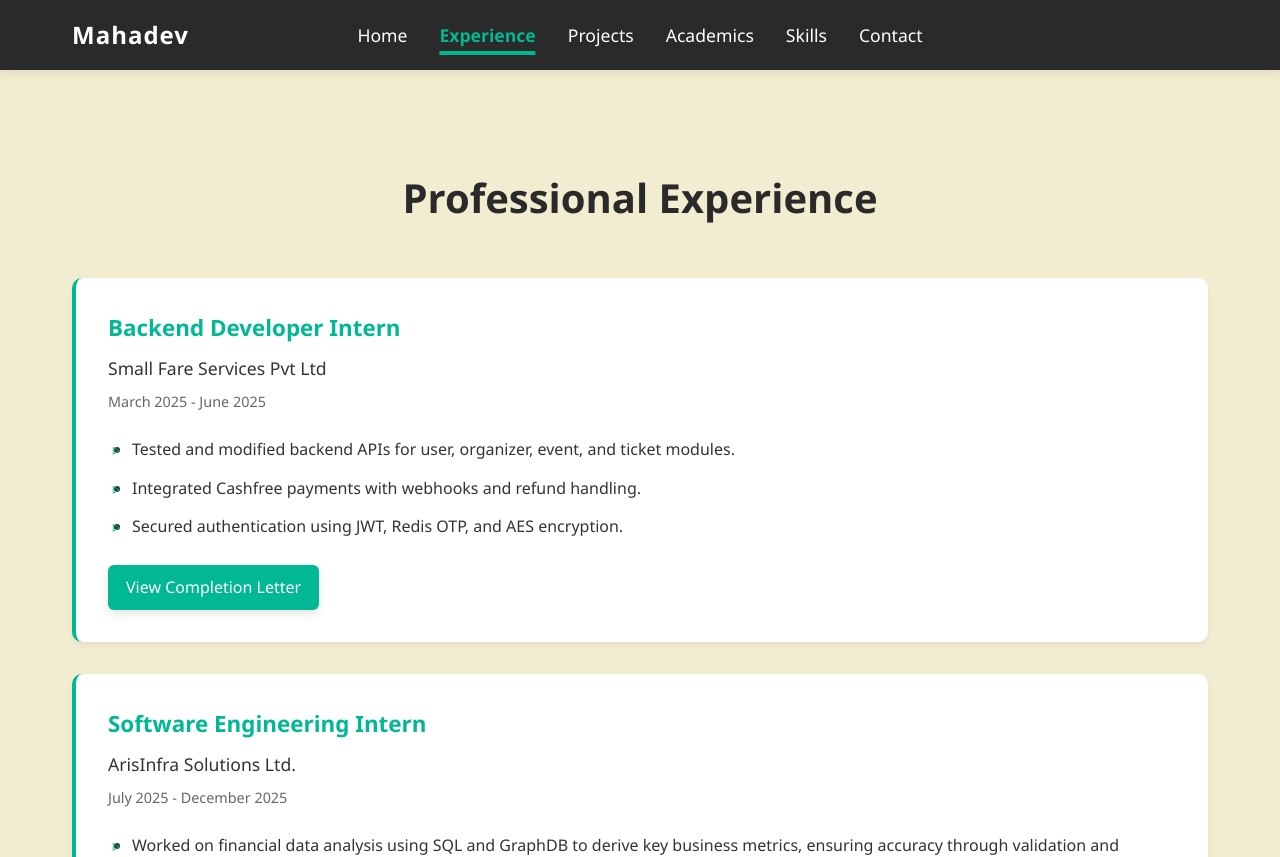
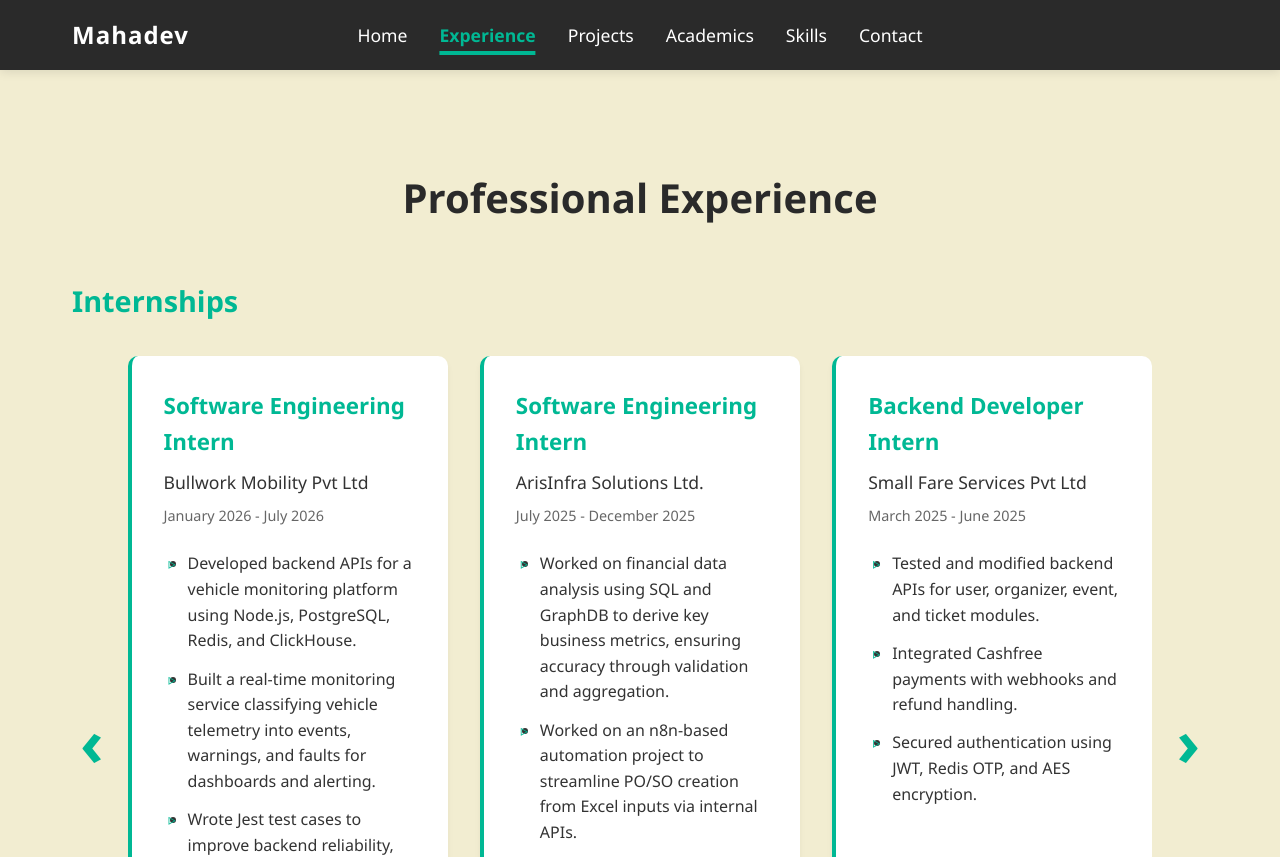
Before and after one commit to mahadev1411/portfolio, a React (Create React App) app: page /experience in a window 1280 px wide. Shown: the top 857 px of the page. Built offline with nearby package versions, Linux system fonts and the light colour scheme.

Commit message:
added experience and updated ui

```diff
--- a/src/App.js
+++ b/src/App.js
@@ -92,7 +92,7 @@ function App() {
       </Routes>
 
       <footer className="footer">
-        <p>© 2025 Mahadev. All rights reserved.</p>
+        <p>© 2026 Mahadev. All rights reserved.</p>
       </footer>
     </Router>
   );
--- a/src/components/Academics.js
+++ b/src/components/Academics.js
@@ -3,7 +3,7 @@ import './Academics.css';
 
 const Academics = () => {
   const education = [
-    { degree: 'B.E Computer Science', institution: 'BMS College of Engineering', year: '2022-2026', grade: '8.94/10' },
+    { degree: 'B.E Computer Science', institution: 'BMS College of Engineering', year: '2022-2026', grade: '9.03/10' },
     { degree: 'Senior Secondary Education', institution: 'Base PU College', year: '2020-2022', grade: '93/100' },
     { degree: 'High School', institution: 'Sri Vani Education Centre', year: '2020', grade: '91.2/100' }
   ];
--- a/src/components/Experience.css
+++ b/src/components/Experience.css
@@ -5,20 +5,66 @@
   animation: fadeIn 0.6s ease-out;
 }
 
-  .experience-container {
-    display: flex;
-    flex-direction: column;
-    gap: 2rem;
-    margin-top: 2rem;
+.experience-subheading {
+  color: var(--secondary-color);
+  font-size: 1.8rem;
+  margin-bottom: 1.5rem;
 }
 
+/* =========================
+   CAROUSEL LAYOUT
+   ========================= */
+
+.carousel-wrapper {
+  display: flex;
+  align-items: center;
+  justify-content: center;
+  gap: 1rem;
+  width: 100%;
+}
+
+.carousel-viewport {
+  width: min(1100px, 100%);
+  overflow: hidden;
+}
+
+.carousel-track {
+  display: flex;
+  align-items: stretch;
+  gap: 2rem;
+  overflow-x: auto;
+  scroll-behavior: smooth;
+  scroll-snap-type: x mandatory;
+  -webkit-overflow-scrolling: touch;
+  padding: 0.5rem 0;
+}
+
+.carousel-track::-webkit-scrollbar {
+  display: none;
+}
+.carousel-track {
+  scrollbar-width: none;
+}
+
+/* =========================
+   EXPERIENCE CARD
+   ========================= */
+
+/* 2 cards visible at once on desktop */
 .experience-card {
+  flex: 0 0 calc((100% - 2rem * 2) / 3);
+  min-width: 280px;
+  scroll-snap-align: start;
+
   background: var(--card-bg);
   padding: 2rem;
   border-radius: 10px;
   box-shadow: 0 4px 6px rgba(0, 0, 0, 0.05);
   transition: all 0.3s ease;
   border-left: 4px solid var(--secondary-color);
+
+  display: flex;
+  flex-direction: column;
 }
 
 .experience-card:hover {
@@ -51,6 +97,7 @@
 
 .experience-list {
   padding-left: 1.5rem;
+  flex-grow: 1;
 }
 
 .experience-list li {
@@ -66,16 +113,6 @@
   color: var(--secondary-color);
 }
 
-  @media (max-width: 768px) {
-    .experience {
-      padding: 4rem 1rem;
-    }
-
-    .experience-card {
-      padding: 1.5rem;
-    }
-  }
-
 .download-button {
   display: inline-block;
   margin-top: 12px;
@@ -87,6 +124,7 @@
   font-weight: 500;
   box-shadow: 0 4px 10px rgba(0,0,0,0.1);
   transition: background-color 0.3s ease;
+  align-self: flex-start;
 }
 
 .download-button:hover {
@@ -94,3 +132,57 @@
   transform: translateY(-2px);
   box-shadow: 0 3px 8px rgba(24, 216, 14, 0.2);
 }
+
+/* =========================
+   ARROWS (same style as Projects)
+   ========================= */
+
+.carousel-arrow {
+  background: none;
+  border: none;
+  color: var(--secondary-color);
+
+  font-size: 4rem;
+  font-weight: 800;
+  line-height: 1;
+
+  cursor: pointer;
+  padding: 0 0.5rem;
+  user-select: none;
+
+  transition: color 0.2s ease, transform 0.2s ease;
+}
+
+.carousel-arrow:hover {
+  color: var(--primary-color);
+  transform: scale(1.15);
+}
+
+/* =========================
+   RESPONSIVE
+   ========================= */
+
+@media (max-width: 1100px) {
+  .experience-card {
+    flex: 0 0 calc((100% - 2rem) / 2);
+  }
+}
+
+@media (max-width: 768px) {
+  .experience {
+    padding: 4rem 1rem;
+  }
+
+  .experience-card {
+    flex: 0 0 100%;
+    padding: 1.5rem;
+  }
+
+  .carousel-wrapper {
+    gap: 0.5rem;
+  }
+
+  .carousel-arrow {
+    font-size: 3rem;
+  }
+}
--- a/src/components/Experience.js
+++ b/src/components/Experience.js
@@ -1,8 +1,34 @@
-import React from 'react';
+import React, { useRef } from 'react';
 import './Experience.css';
 
 const Experience = () => {
+  const trackRef = useRef(null);
+
   const experiences = [
+    {
+      title: "Software Engineering Intern",
+      company: "Bullwork Mobility Pvt Ltd",
+      duration: "January 2026 - July 2026",
+      responsibilities: [
+        "Developed backend APIs for a vehicle monitoring platform using Node.js, PostgreSQL, Redis, and ClickHouse.",
+        "Built a real-time monitoring service classifying vehicle telemetry into events, warnings, and faults for dashboards and alerting.",
+        "Wrote Jest test cases to improve backend reliability, maintainability, and coverage.",
+        "Contributed to a crop-health analytics pipeline using CVAT, Docker, and ML workflows for crop classification and disease prediction."
+    ],
+      certificateUrl: "/bullwork-internship.pdf",
+      buttonText: "View Completion Letter"
+    },
+    {
+      title: "Software Engineering Intern",
+      company: "ArisInfra Solutions Ltd.",
+      duration: "July 2025 - December 2025",
+      responsibilities: [
+        "Worked on financial data analysis using SQL and GraphDB to derive key business metrics, ensuring accuracy through validation and aggregation.",
+        "Worked on an n8n-based automation project to streamline PO/SO creation from Excel inputs via internal APIs."
+      ],
+      certificateUrl: "/Internship-Letter_ArisInfra.pdf",
+      buttonText: "View Completion Letter"
+    },
     {
       title: "Backend Developer Intern",
       company: "Small Fare Services Pvt Ltd",
@@ -13,28 +39,52 @@ const Experience = () => {
         "Secured authentication using JWT, Redis OTP, and AES encryption."
       ],
       certificateUrl: "/internship.pdf",
-      buttonText: "View Completion Letter"   // 👈 Added custom button text
-    },
-    {
-      title: "Software Engineering Intern",
-      company: "ArisInfra Solutions Ltd.",
-      duration: "July 2025 - December 2025",
-      responsibilities: [
-        "Worked on financial data analysis using SQL and GraphDB to derive key business metrics, ensuring accuracy through validation and aggregation.",
-        "Worked on an n8n-based automation project to streamline PO/SO creation from Excel inputs via internal APIs."
-      ],
-      certificateUrl: "/Internship-Letter_ArisInfra.pdf",
-      buttonText: "View Completion Letter"   // 👈 Different button text for second internship
+      buttonText: "View Completion Letter"
     }
   ];
+
+  const scrollByOneCard = (direction) => {
+    const track = trackRef.current;
+    if (!track) return;
+
+    const cards = track.querySelectorAll(".experience-card");
+    if (!cards.length) return;
+
+    let currentIndex = 0;
+    const trackLeft = track.getBoundingClientRect().left;
+
+    for (let i = 0; i < cards.length; i++) {
+      const left = cards[i].getBoundingClientRect().left - trackLeft;
+      if (left >= -10) {
+        currentIndex = i;
+        break;
+      }
+    }
+
+    const nextIndex = Math.max(0, Math.min(cards.length - 1, currentIndex + direction));
+    cards[nextIndex].scrollIntoView({ behavior: "smooth", inline: "start", block: "nearest" });
+  };
 
   return (
     <section className="experience">
       <h2 className="section-title">Professional Experience</h2>
 
-      <div className="experience-container">
+      {/* Full-Time Experience section will go here once you start */}
+
+      <h3 className="experience-subheading">Internships</h3>
+
+      <div className="carousel-wrapper">
+        <button
+          className="carousel-arrow left"
+          onClick={() => scrollByOneCard(-1)}
+        >
+          ‹
+        </button>
+
+        <div className="carousel-viewport">
+          <div className="carousel-track" ref={trackRef}>
             {experiences.map((exp, index) => (
-          <div className="experience-card" key={index}>
+              <div key={index} className="experience-card">
                 <div className="experience-header">
                   <h3>{exp.title}</h3>
                   <h4>{exp.company}</h4>
@@ -46,7 +96,6 @@ const Experience = () => {
                   ))}
                 </ul>
 
-            {/* View/Download Button */}
                 {exp.certificateUrl && (
                   <a
                     href={exp.certificateUrl}
@@ -54,11 +103,20 @@ const Experience = () => {
                     rel="noopener noreferrer"
                     className="download-button"
                   >
-                {exp.buttonText}   {/* 👈 Dynamically use button text */}
+                    {exp.buttonText}
                   </a>
                 )}
               </div>
             ))}
+          </div>
+        </div>
+
+        <button
+          className="carousel-arrow right"
+          onClick={() => scrollByOneCard(1)}
+        >
+          ›
+        </button>
       </div>
     </section>
   );
--- a/src/components/Skills.js
+++ b/src/components/Skills.js
@@ -16,7 +16,12 @@ import {
   SiPostgresql,
   SiPostman,
   SiC,
-  SiCplusplus
+  SiCplusplus,
+  SiClickhouse,
+  SiRedis,
+  SiDocker,
+  SiJest,
+  SiMocha
 } from 'react-icons/si';
 import './Skills.css';
 
@@ -44,7 +49,9 @@ const Skills = () => {
   items: [
     { name: 'MongoDB', icon: <SiMongodb color="#47A248" /> },
     { name: 'MySQL', icon: <SiMysql color="#00758F" /> },
-        { name: 'PostgreSQL', icon: <SiPostgresql color="#336791" /> }
+    { name: 'PostgreSQL', icon: <SiPostgresql color="#336791" /> },
+    { name: 'ClickHouse', icon: <SiClickhouse color="#FFCC01" /> },
+    { name: 'Redis', icon: <SiRedis color="#DC382D" /> }
   ]
 },
     {
@@ -60,6 +67,14 @@ const Skills = () => {
           { name: 'Java', icon: <FaJava color="#007396" /> },
           { name: 'C', icon: <SiC color="#00599C" /> },       // blue C
           { name: 'C++', icon: <SiCplusplus color="#00599C" /> }
+        ]
+      },
+      {
+  category: 'Tools & Testing',
+  items: [
+    { name: 'Docker', icon: <SiDocker color="#2496ED" /> },
+    { name: 'Jest', icon: <SiJest color="#C21325" /> },
+    { name: 'Mocha', icon: <SiMocha color="#8D6748" /> }
   ]
 }
 
```
Also changed, not shown: 2 other files (tests, documents, lock files or other folders). Lines whose indentation alone changed are shown as unchanged.
